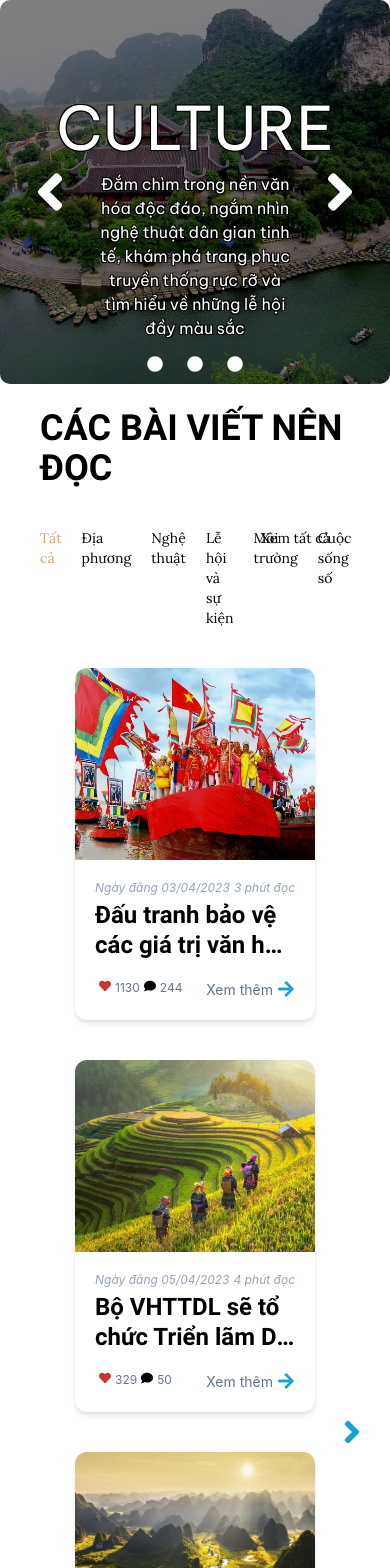
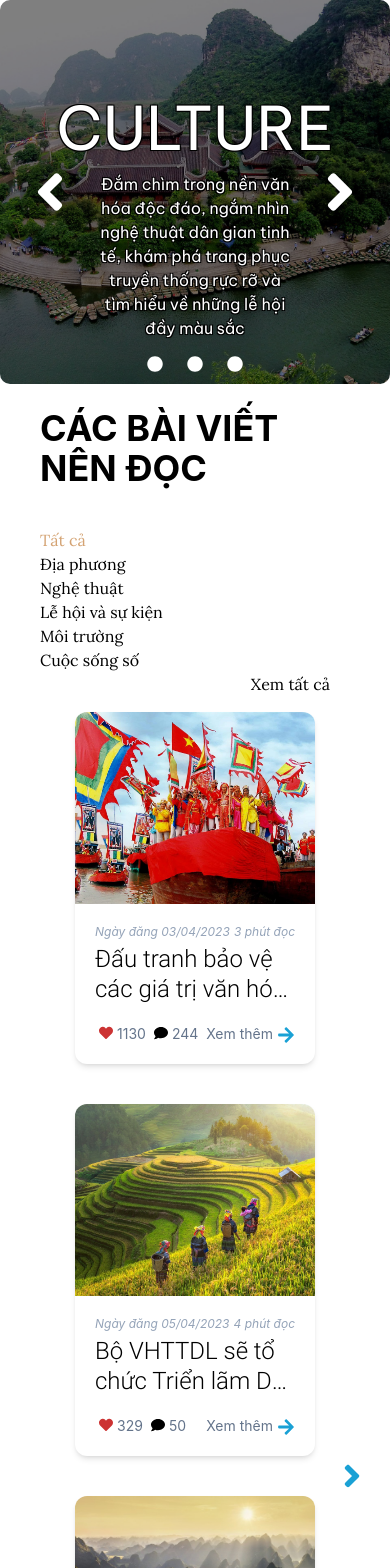
Before and after one commit to bdung/WelcomeToVietNam, a React (Create React App) app in the folder my-app/: page / in a window 390 px wide. Shown: the top 1568 px of the page. Built offline with nearby package versions, Linux system fonts and the light colour scheme.

Commit message:
fix: icon position margin fix on BlogPost, font change

```diff
--- a/my-app/src/App.css
+++ b/my-app/src/App.css
@@ -48,12 +48,23 @@
 }
 
 @font-face {
-  font-family: RobotoBold;
+  font-family: Roboto;
   src: url(../public/assets/Roboto-Bold.ttf);
+  font-weight: bold;
+}
+
+@font-face {
+  font-family: Roboto;
+  src: url(../public/assets/Roboto-Light.ttf);
+  font-weight: light;
 }
 
 .roboto-bold {
-  font-family: RobotoBold;
+  font-family: Roboto;
+}
+
+.roboto-light {
+  font-family: Roboto;
 }
 
 @font-face {
--- a/my-app/src/components/culture/BlogPost.jsx
+++ b/my-app/src/components/culture/BlogPost.jsx
@@ -17,15 +17,15 @@ const BlogPost = ({postInfo}) => {
                         </div>
                         <div className="mt-1 text-2xl leading-tight font-medium text-black hover:underline text-ellipsis overflow-hidden roboto-bold text-wrap-2-line">{postInfo.title}</div>
                         <div className="mt-5 flex flex-row justify-between align-middle">
-                            <div className="flex flex-row text-xs">
-                                <FaHeart className="text-[#CC3333] ml-1"></FaHeart>
+                            <div className="flex flex-row text-sm">
+                                <FaHeart className="mt-0.5 text-[#CC3333] ml-1"></FaHeart>
                                 <p className="text-slate-500 ml-1">{postInfo.like}</p>
-                                <FaComment className="ml-1"></FaComment>
+                                <FaComment className="mt-0.5 ml-2"></FaComment>
                                 <p className="text-slate-500 ml-1">{postInfo.comment}</p>
                             </div>
                             <div className="flex flex-row">
                                 <p className="text-slate-500 text-sm hover:text-slate-800">Xem thêm</p>
-                                <FaArrowRight className="ml-1 text-lg text-[#1AA1D5]"></FaArrowRight>
+                                <FaArrowRight className="ml-1 mt-0.5 text-lg text-[#1AA1D5]"></FaArrowRight>
                             </div>
                         </div>
                     </div>
--- a/my-app/src/components/culture/HighlightedSection.jsx
+++ b/my-app/src/components/culture/HighlightedSection.jsx
@@ -41,15 +41,15 @@ const HighlightedSection = () => {
 
     return (
         <React.Fragment>
-            <div className="roboto-bold text-4xl mx-10 mt-6">CÁC BÀI VIẾT NÊN ĐỌC</div>
-            <ul className="mx-10 my-10 flex flex-row lora-regular text-sm lg:text-lg text-bold relative">
-              <li className="text-[#D4A373]">Tất cả</li>
-              <li className="ml-5">Địa phương</li>
-              <li className="ml-5">Nghệ thuật</li>
-              <li className="ml-5">Lễ hội và sự kiện</li>
-              <li className="ml-5">Môi trường</li>
-              <li className="ml-5">Cuộc sống số</li>
-              <span className="absolute right-5">Xem tất cả</span>
+            <div className="font-roboto font-bold text-4xl mx-10 mt-6">CÁC BÀI VIẾT NÊN ĐỌC</div>
+            <ul className="mx-10 my-10 lg:flex flex-row lora-regular text-base lg:text-lg text-bold relative">
+              <li className="hover:underline text-[#D4A373]">Tất cả</li>
+              <li className="hover:underline lg:ml-5">Địa phương</li>
+              <li className="hover:underline lg:ml-5">Nghệ thuật</li>
+              <li className="hover:underline lg:ml-5">Lễ hội và sự kiện</li>
+              <li className="hover:underline lg:ml-5">Môi trường</li>
+              <li className="hover:underline lg:ml-5">Cuộc sống số</li>
+              <span className="hover:underline absolute right-5">Xem tất cả</span>
             </ul>
             {/* <div class="inline-flex items-center justify-center w-full"> */}
               {/* <hr class="w-1/2 h-1 my-8 bg-[#068096] border-0 rounded dark:bg-gray-700" /> */}
--- a/my-app/src/components/culture/ImageSlider.jsx
+++ b/my-app/src/components/culture/ImageSlider.jsx
@@ -51,6 +51,7 @@ const ImageSlider = ({slides}) => {
             </div>
             <div className="flex flex-row absolute bottom-1 left-1/2 -translate-x-1/2 -translate-y-1/2">
                 {slides.map((slide, slideIndex) => (
+
                     <FaCircle className="mx-3 text-white cursor-pointer text-base lg:text-2xl"
                     key={slideIndex}
                     onClick={() => goToSlide(slideIndex)}/>
--- a/my-app/src/components/culture/LatestSection.jsx
+++ b/my-app/src/components/culture/LatestSection.jsx
@@ -1,5 +1,5 @@
 import React from 'react';
-import { useState, useEffect } from 'react';
+// import { useState, useEffect } from 'react';
 import BlogPost from './BlogPost';
 import PaginationBar from './PaginationBar';
 
@@ -81,31 +81,34 @@ const LatestSection = () => {
 
     ];
 
-    const [data, setData] = useState({})
-    const [page, setPage] = useState(1)
+    // const [data, setData] = useState({})
+    // const [page, setPage] = useState(1)
 
-    useEffect(() => {
+    // useEffect(() => {
 
-        const getAllPosts = async() => {
-            try {
+    //     const getAllPosts = async() => {
+    //         try {
 
-                setData({
-                    list: data?.data,
-                    totalPage: data?.pagination?.totalPage
-                })
-            } catch (error) {
+    //             setData({
+    //                 list: data?.data,
+    //                 totalPage: data?.pagination?.totalPage
+    //             })
+    //         } catch (error) {
 
-            }
-        }
-    },[]);
+    //         }
+    //     }
+    // },[]);
+
+
 
     return (
         <React.Fragment>
-            <div className="roboto-bold text-4xl text-center mt-6">BÀI ĐĂNG MỚI NHẤT</div>
-            <div class="inline-flex items-center justify-center w-full">
+            <div className="font-roboto font-bold text-4xl text-center mt-20">BÀI ĐĂNG MỚI NHẤT</div>
+            <div className="font-roboto font-light text-lg text-center mt-2">Khám phá những cảm hứng văn hóa sâu sắc đến từ những lễ hội độc đáo và truyền thống văn hóa đậm chất Việt Nam</div>
+            {/* <div class="inline-flex items-center justify-center w-full">
               <hr class="w-1/2 h-1 my-8 bg-[#068096] border-0 rounded dark:bg-gray-700" />
               {/* <span class="absolute px-3 font-medium text-gray-900 -translate-x-1/2 bg-white left-1/2 dark:text-white dark:bg-gray-900">or</span> */}
-            </div>
+            {/* </div> */}
             <div className="mt-10 flex items-center justify-center max-w-screen-lg container mx-auto">
               <div className="grid grid-cols-1 md:grid-cols-2 lg:grid-cols-3 gap-10">
                 {
```
Also changed, not shown: my-app/public/assets/Roboto-Light.ttf (added).
